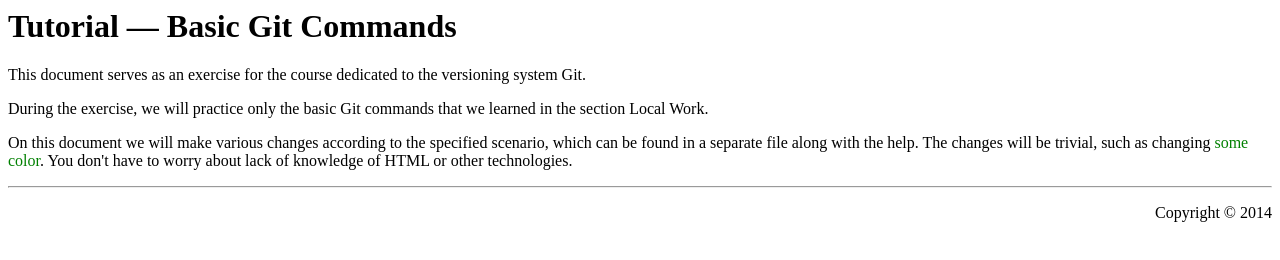
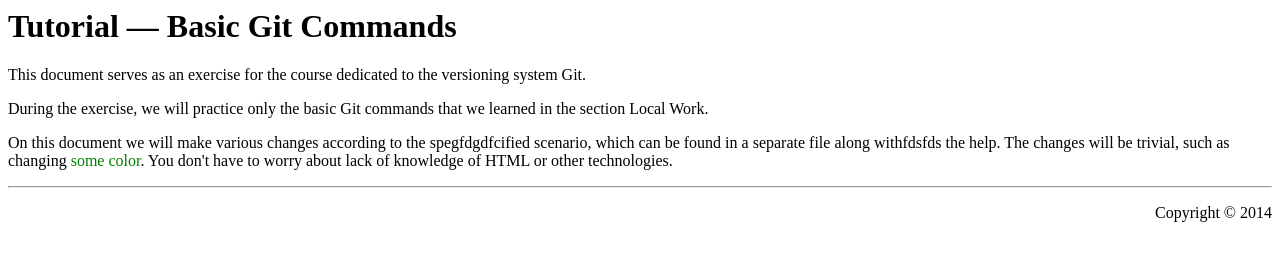
Before and after one commit to IdentityVladimir/SampleProject, a plain HTML site: page index.html in a window 1280 px wide. Drawn offline with Linux system fonts and the light colour scheme.

Commit message:
fdsfjfklsmv a jeste objedineni

```diff
--- a/index.html
+++ b/index.html
@@ -15,8 +15,8 @@
 		</p>
 		<p>
 			On this document we will make various changes according to the
-			specified scenario, which can be found in a separate file along
-			with the help. The changes will be trivial, such as changing
+			spegfdgdfcified scenario, which can be found in a separate file along
+			withfdsfds the help. The changes will be trivial, such as changing
 			<font color="green">some color</font>. You don't have to worry
 			about lack of knowledge of HTML or other technologies.
 		</p>
```
